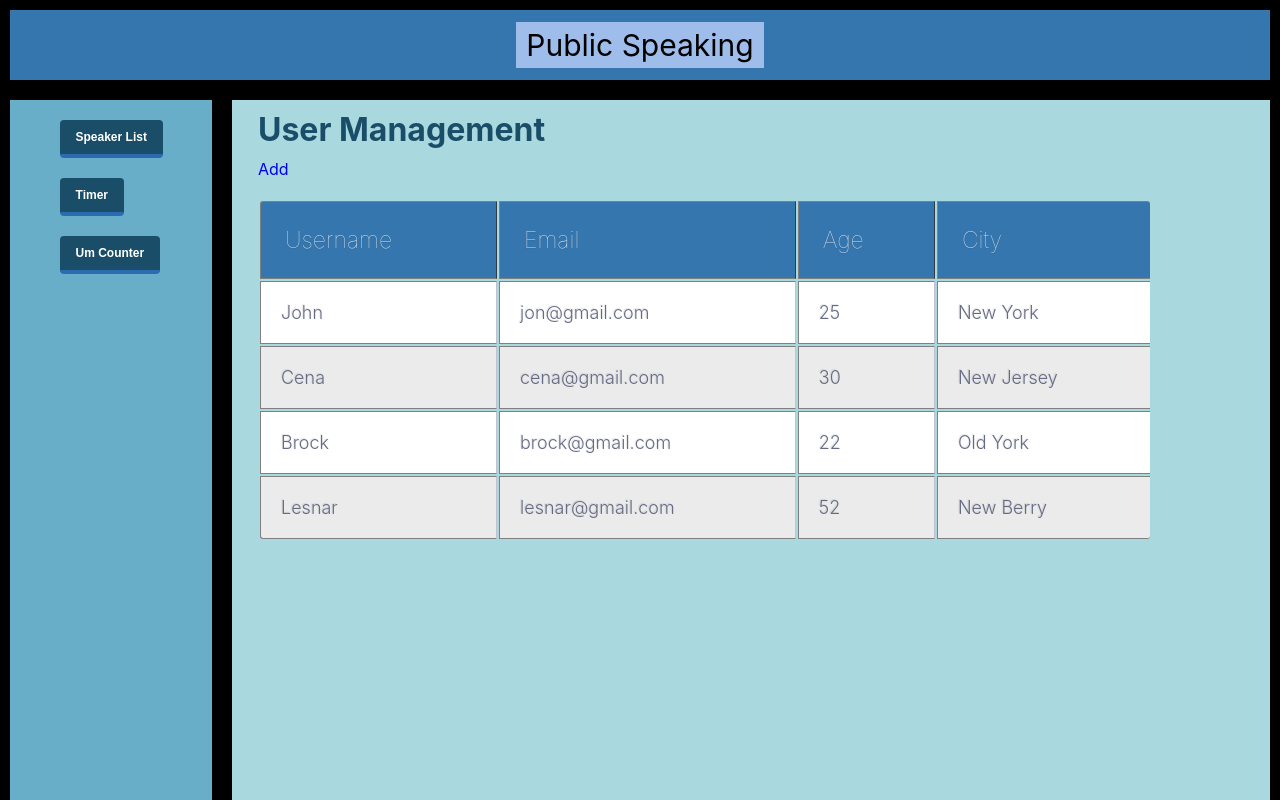
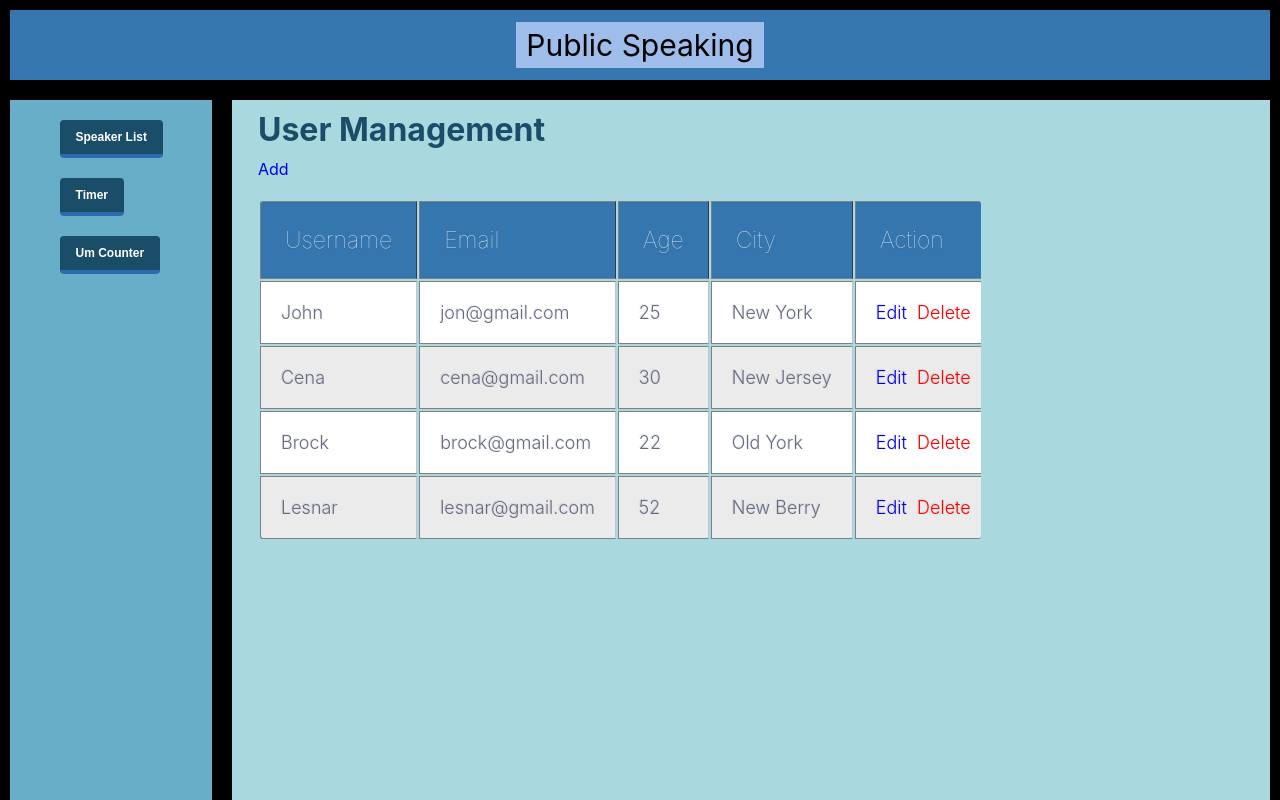
Before and after one commit to sandesb/React, a React (Create React App) app in the folder my-react-app/: page /pages/UserManagement in a window 1280 px wide. Shown: the top 800 px of the page. Built offline with nearby package versions, Linux system fonts and the light colour scheme.

Commit message:
use Effect

```diff
--- a/my-react-app/src/App.css
+++ b/my-react-app/src/App.css
@@ -14,7 +14,7 @@ body{
 }
 table{
   margin-top: 20px;
-  width:150%;
+  width:100%;
 }
 td,th{
   border: 1px solid gray;
@@ -47,6 +47,10 @@ td,th{
 }
 .btn-margin{
   margin-top:10%;
+}
+.red{
+  color:red;
+  padding-left: 12%;
 }
 .sidebar{
   display: flex;
@@ -132,7 +136,7 @@ div.table-title {
  margin: auto;
  max-width: 400px;
  padding:2px;
- width: 100%;
+ width: 80%;
 }
 
 .table-title h3 {
--- a/my-react-app/src/pages/UserManagement/UserManagement.js
+++ b/my-react-app/src/pages/UserManagement/UserManagement.js
@@ -7,24 +7,30 @@ const UserManagement = () => {
 
     const data = [
         {
+            id: 1,
             username: 'John',
             email: 'jon@gmail.com',
             age: 25,
             city: 'New York'
         },
         {
+            id: 2,
+
             username: 'Cena',
             email: 'cena@gmail.com',
             age: 30,
             city: 'New Jersey'
         },
         {
+            id: 3,
+
             username: 'Brock',
             email: 'brock@gmail.com',
             age: 22,
             city: 'Old York'
         },
         {
+            id: 4,
             username: 'Lesnar',
             email: 'lesnar@gmail.com',
             age: 52,
@@ -51,6 +57,8 @@ useEffect( ()=> {
           <th class="text-left">Email</th>
           <th>Age</th>
           <th>City</th>
+          <th>Action</th>
+
         </tr>
 
         {users.length>0 &&
@@ -63,7 +71,17 @@ useEffect( ()=> {
                     <td>{user.email}</td>
                     <td>{user.age}</td>
                     <td>{user.city}</td>
+                    <td>
+                    <Link to={`/pages/AddUser/edit/${user.id}`}>
+            Edit
+            </Link>
 
+            <Link className="red" to={`/pages/AddUser/delete/${user.id}`}>
+            Delete
+            </Link>
+
+
+                    </td>
                     </tr>
 
                 )
@@ -74,7 +92,7 @@ useEffect( ()=> {
 }
 { users.length === 0 &&
 <tr>
-    <td colSpan={4}>No Records Found.</td></tr>
+    <td colSpan={5}>No Records Found.</td></tr>
 }
 
         </table>
```
